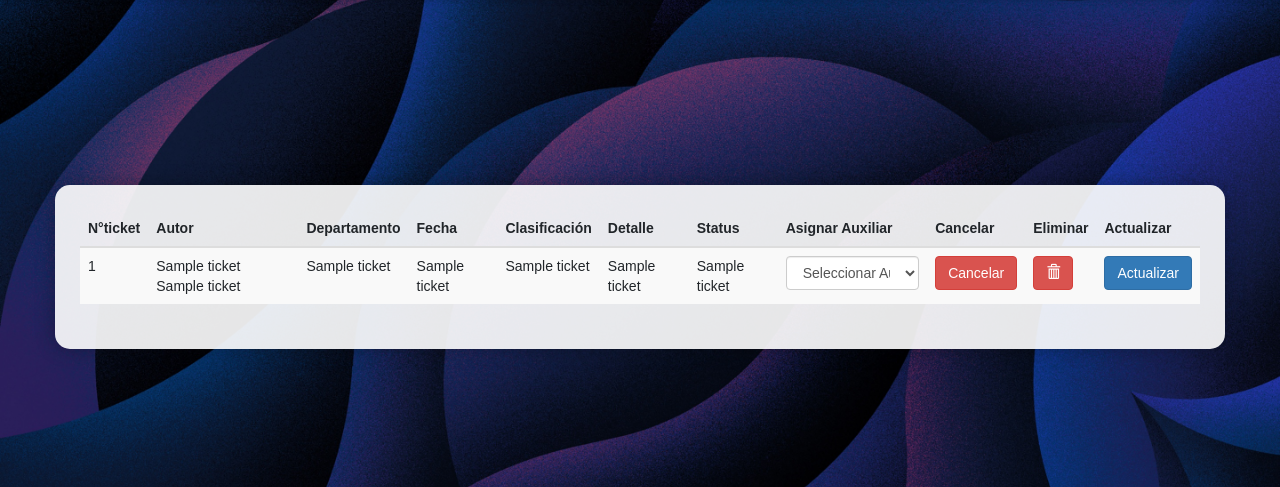
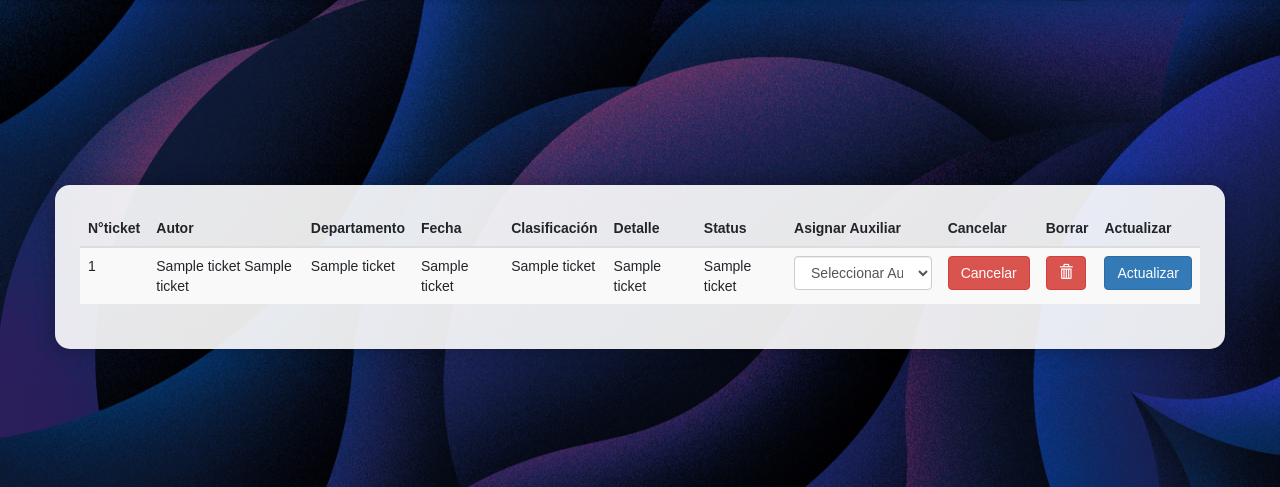
Before and after one commit to FranciscoSinecio/Ticket-system, a Flask app: template templates/consultaticket_jefe.html in a window 1280 px wide. Shown: the part 116-603 px from the top of the page. Run offline with Flask 3, Linux system fonts and the light colour scheme; the template is opened without the code that fills it: most values are stand-ins (such as "Sample title", 1, 10 or a date in 2020); data that the repository does not hold is empty; some libraries are stand-ins or nearby versions.

Commit message:
Campo borrar de los tickets

```diff
--- a/templates/consultaticket_jefe.html
+++ b/templates/consultaticket_jefe.html
@@ -59,7 +59,7 @@
           <th>Status</th>
           <th>Asignar Auxiliar</th>
           <th>Cancelar</th>
-          <th>Eliminar</th>
+          <th>Borrar</th>
           <th>Actualizar</th>
         </tr>
       </thead>
```
